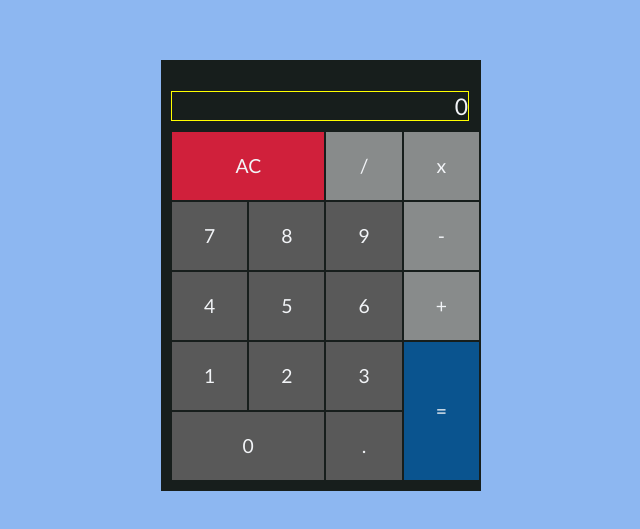
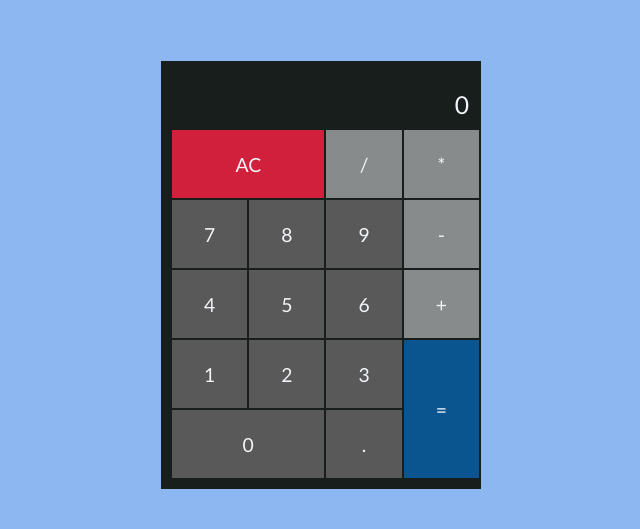
Before and after one commit to Mhkazzaz/calculator, a React (Create React App) app: page / in a window 1280 px wide. Shown: the part 125-654 px from the top of the page, without its empty margins (319-959 px from the left). Built offline with nearby package versions, Linux system fonts and the light colour scheme.

Commit message:
Finished & Refactored

```diff
--- a/src/App.js
+++ b/src/App.js
@@ -1,151 +1,306 @@
+/* eslint-disable no-eval */
 import './App.scss';
 import { useState, useEffect } from 'react'
 
 function App() {
 
-  const [numbers, setNumbers] = useState("0")
   const [term, setTerm] = useState("0")
 
-  const formula = document.getElementById("formula")
+  const [formula, setFormula] = useState("0")
 
-  if (formula) {
-    formula.style.opacity = 1
-  }
+  const [equation, setEquation] = useState(false)
 
-  const addNumbers = (e) => {
 
-      // console.log(`target: ${e.target.className}`)
-      // console.log(`term: ${term}`)
-    const operatorsArr = ["+", "x", "/", "-"];
+  const formulaScreen = document.getElementById("formula")
 
-    if (term.length === 22) {
-      document.getElementById("result").innerHTML = ("DIGIT LIMIT MET")
-      setTimeout(function () {
-        document.getElementById("result").innerHTML = term
-      }, 500);
+  const operatorsArr = ["+", "*", "/", "-"];
+
+  const isTermOperator = operatorsArr.find(operator => operator === term)
+
+
+
+  const digitLimitMet = () => {
+
+      document.getElementById("term").innerHTML = ("DIGIT LIMIT MET")
+
+      setTimeout(function() {
+
+      document.getElementById("term").innerHTML = term
+
+    }, 500);
+
+}
+
+
+
+  const addDigits = (e) => {
+
+    if (formulaScreen) {
+
+     formulaScreen.style.opacity = 1
+
     }
 
-    else if (term === "0") {
-      document.getElementById("formula").style.opacity = 1
-      if (e.target.innerHTML === "0") {
-        setNumbers(numbers)
-        setTerm("0")
-      }
-      else if (e.target.innerHTML === ".") {
-        setNumbers(numbers + ".")
+    if (equation) {
+
+      if (e.target.id === "point") {
+
+        setFormula("0.")
         setTerm("0.")
-      }
-      else if (e.target.className === "numbers" && numbers === "0") {
-        setNumbers(e.target.innerHTML)
+
+      } else if (e.target.className === "numbers") {
+
+        setFormula(e.target.innerHTML)
         setTerm(e.target.innerHTML)
-      }
-      else if (e.target.className === "numbers") {
-        let numbersArr = [];
-        for (let i = 0; i < numbers.length; i++) {
-          numbersArr.push(numbers[i])
-        }
-        const mutableArr = [...numbersArr]
-        mutableArr[mutableArr.length -1] = e.target.innerHTML;
-        setNumbers(mutableArr.join(""))
+
+      } else if (e.target.className === "operators") {
+
+        setFormula(term + e.target.innerHTML)
         setTerm(e.target.innerHTML)
+
+      } else {
+
+        setTerm(0)
+        document.getElementById("formula").style.opacity = 0
+
       }
 
-      else if (e.target.className === "operators") {
-        setNumbers(numbers + e.target.innerHTML)
+      setEquation(!equation)
+
+    } else if (term === "0") {
+
+      document.getElementById("formula").style.opacity = 1
+
+      if (e.target.id === "point") {
+
+        setFormula(formula + ".")
+        setTerm(term + ".")
+
+      } else if (e.target.className === "numbers" && e.target.id !== "zero") {
+
+        setFormula(e.target.innerHTML)
         setTerm(e.target.innerHTML)
+
+      } else if (e.target.className === "operators") {
+
+        setFormula(formula + e.target.innerHTML)
+        setTerm(e.target.innerHTML)
+
+      } else {
+
+        setFormula(formula)
+        setTerm(term)
+
       }
-      // else {
-      //   setNumbers(numbers + e.target.innerHTML)
-      //   setTerm(term + e.target.innerHTML)
-      // }
-    }
 
-    else if (e.target.innerHTML === '.') {
-      let numbersArr = [];
-      for (let i = 0; i < term.length; i++) {
-        numbersArr.push(term[i])
+
+    } else {
+
+      if (e.target.id === "point") {
+
+        let termArr = [];
+        for (let i = 0; i < term.length; i++) {
+          termArr.push(term[i])
+        }
+
+        const decimalPoint = (num) => num === '.';
+        if (!termArr.some(decimalPoint)) {
+
+          setFormula(formula + e.target.innerHTML)
+          setTerm(term + e.target.innerHTML)
+
+        } else {
+
+          setFormula(formula)
+          setTerm(term)
+
+        }
+
+      } else if (e.target.className === "numbers") {
+
+        if (term.length === 22) {
+
+          digitLimitMet();
+
+        } else if (isTermOperator) {
+
+          setFormula(formula + e.target.innerHTML)
+          setTerm(e.target.innerHTML)
+
+        } else {
+
+          setFormula(formula + e.target.innerHTML)
+          setTerm(term + e.target.innerHTML)
+
+        }
+
+      } else if (e.target.className === "operators") {
+
+        let formulaArr = [];
+        for (let i = 0; i < formula.length; i++) {
+
+          formulaArr.push(formula[i])
+
+        }
+
+        let mutableArr = [...formulaArr]
+
+        if (isTermOperator) {
+
+          if (e.target.id === "minus") {
+
+            if (operatorsArr.find(operator => operator === (formulaArr[formulaArr.length - 2]))) {
+
+              setFormula(formula)
+              setTerm(term)
+
+            } else {
+
+              setFormula(formula + e.target.innerHTML)
+              setTerm(e.target.innerHTML)
+
+            }
+
+          } else {
+
+            if (operatorsArr.find(operator => operator === (formulaArr[formulaArr.length - 2]))) {
+
+              mutableArr.splice(-2, 2, e.target.innerHTML)
+              setFormula(mutableArr.join(""))
+              setTerm(e.target.innerHTML)
+
+            } else {
+
+              mutableArr[mutableArr.length - 1] = e.target.innerHTML
+
+              setFormula(mutableArr.join(""))
+              setTerm(e.target.innerHTML)
+
+            }
+
+          }
+
+
+
+        } else {
+
+          setFormula(formula + e.target.innerHTML)
+          setTerm(e.target.innerHTML)
+
+        }
+
+      } else {
+
+        setFormula(formula + e.target.innerHTML)
+        setTerm(term + e.target.innerHTML)
+
       }
-      const decimalPoint = (num) => num  === '.';
-      if (!numbersArr.some(decimalPoint)) {
-      setNumbers(numbers + e.target.innerHTML)
-      setTerm(term + e.target.innerHTML)
-      }
-    }
 
-    else if (e.target.className === "operators") {
-      if (operatorsArr.find(n => n === term)) {
-      setTerm(term)
-      }
-      else if (term === "0") {
-        console.log("Target Operators - Term = 0")
-        setNumbers(numbers)
-      }
-      else if (!(operatorsArr.find(element => element === numbers[numbers.length -1]))) {
-        setNumbers(numbers + String(e.target.innerHTML))
-        setTerm(e.target.innerHTML)
-      }
-      else {
-        setTerm("e.target.innerHTML")
-      }
-    }
-
-    else if ((operatorsArr.find(n => n === term)) && (e.target.className === "numbers")) {
-      setTerm(e.target.innerHTML)
-      setNumbers(numbers + String(e.target.innerHTML))
-    }
-
-    else {
-    setNumbers(numbers + String(e.target.innerHTML))
-    setTerm(term + String(e.target.innerHTML))
     }
 
   }
 
-  const deleteNumbers = () => {
-    setNumbers("0")
+  const clear = () => {
+
+    setFormula("0")
     setTerm("0")
     document.getElementById("formula").style.opacity = 0;
+
   }
 
   useEffect(() => {
-    document.getElementById("ac").addEventListener("click", deleteNumbers)
-    return() => {
-      document.getElementById("ac").removeEventListener("click", deleteNumbers)
+
+    document.getElementById("ac").addEventListener("click", clear)
+
+    return () => {
+
+      document.getElementById("ac").removeEventListener("click", clear)
+
     }
+
   })
 
+
+  const getAns = (e) => {
+
+    if (!equation) {
+
+      if (!isTermOperator) {
+
+        let formulaArr = [];
+        for (let i = 0; i < formula.length; i++) {
+
+          formulaArr.push(formula[i])
+
+        }
+
+        for (let i = 0; i < formulaArr.length; i++) {
+
+          if (formulaArr[i] === "-" && formulaArr[i + 1] === "-") {
+
+              formulaArr.splice(i, 2, "+")
+
+          }
+
+        }
+
+      const formulaEquation = formulaArr.join("")
+
+      setFormula(`${formula} ${e.target.innerHTML} ${String(eval(formulaEquation))}`)
+      setTerm(String(eval(formulaEquation)))
+
+      setEquation(!equation)
+
+      }
+
+    }
+
+  }
+
+  useEffect(() => {
+
+    document.getElementById("equal").addEventListener("click", getAns)
+
+    return () => {
+
+      document.getElementById("equal").removeEventListener("click", getAns)
+
+    }
+
+  })
 
   return (
     <>
       <div id="container">
         <div id="calculator">
           <div id="screen">
-            <div id="formula">{numbers}</div>
-            <div id="result">{term}</div>
+            <div id="formula">{formula}</div>
+            <div id="term">{term}</div>
           </div>
-          <div id="button-wrapper">
-            <button                                             id="ac">AC</button>
-            <button onClick={addNumbers} className="operators" id="divide">/</button>
-            <button onClick={addNumbers} className="operators" id="multiply">x</button>
-            <button onClick={addNumbers} className="numbers"    id="7">7</button>
-            <button onClick={addNumbers} className="numbers"    id="8">8</button>
-            <button onClick={addNumbers} className="numbers"    id="9">9</button>
-            <button onClick={addNumbers} className="operators" id="subtract">-</button>
-            <button onClick={addNumbers} className="numbers"    id="4">4</button>
-            <button onClick={addNumbers} className="numbers"    id="5">5</button>
-            <button onClick={addNumbers} className="numbers"    id="6">6</button>
-            <button onClick={addNumbers} className="operators" id="add">+</button>
-            <button onClick={addNumbers} className="numbers"    id="1">1</button>
-            <button onClick={addNumbers} className="numbers"    id="2">2</button>
-            <button onClick={addNumbers} className="numbers"    id="3">3</button>
-            <button                                             id="equal">=</button>
-            <button onClick={addNumbers} className="numbers"    id="zero">0</button>
-            <button onClick={addNumbers} className="numbers"    id="point">.</button>
+          <div id="buttons-wrapper">
+            <button                                            id="ac">AC</button>
+            <button onClick={addDigits} className="operators"  id="divide">/</button>
+            <button onClick={addDigits} className="operators"  id="multiply">*</button>
+            <button onClick={addDigits} className="numbers"    id="7">7</button>
+            <button onClick={addDigits} className="numbers"    id="8">8</button>
+            <button onClick={addDigits} className="numbers"    id="9">9</button>
+            <button onClick={addDigits} className="operators"  id="minus">-</button>
+            <button onClick={addDigits} className="numbers"    id="4">4</button>
+            <button onClick={addDigits} className="numbers"    id="5">5</button>
+            <button onClick={addDigits} className="numbers"    id="6">6</button>
+            <button onClick={addDigits} className="operators"  id="add">+</button>
+            <button onClick={addDigits} className="numbers"    id="1">1</button>
+            <button onClick={addDigits} className="numbers"    id="2">2</button>
+            <button onClick={addDigits} className="numbers"    id="3">3</button>
+            <button                                            id="equal">=</button>
+            <button onClick={addDigits} className="numbers"    id="zero">0</button>
+            <button onClick={addDigits} className="numbers"    id="point">.</button>
           </div>
         </div>
       </div>
     </>
   );
+
 }
 
 export default App;
--- a/src/App.scss
+++ b/src/App.scss
@@ -1,49 +1,59 @@
 * {
+
     color: #F2F4F7;
     font-family: 'Trebuchet MS', 'Lucida Sans Unicode', 'Lucida Grande', 'Lucida Sans', Arial, sans-serif;
     font-size: 1.1rem;
     font-weight: 500;
+
 }
 
 #container {
+
     display: grid;
     width: 100vw;
     height: 100vh;
     background-color: #8DB7F1;
     justify-content: center;
     align-content: center;
+
 }
 
 #calculator {
+
     width: 300px;
     height: auto;
     background-color: #171E1C;
     padding: 10px;
+
 }
 
 #screen {
+
     padding-right: 2px;
     text-align: right;
-    // outline: 1px solid green;
     word-wrap: break-word;
+
+    #formula {
+
+    opacity: 0;
+    font-size: 0.9rem;
+    color: rgb(255, 187, 0)
+
+    }
+
+    #term {
+
+        font-size: 1.4rem;
+
+    }
+
 
 }
 
-#formula {
-    border: 1px solid red;
-    // height: 20px;
-    opacity: 0;
-    font-size: 0.9rem;
-    color: rgb(255, 187, 0)
-}
-
-#result {
-    border: 1px solid yellow;
-    font-size: 1.3rem;
-}
 
 
-#button-wrapper {
+#buttons-wrapper {
+
     margin-top: 10px;
     width: 300px;
     height: 350px;
@@ -55,36 +65,51 @@
     '. . . .'
     '. . . equal'
     'zero zero . equal'
+
 }
 
 button {
+
     padding: 15px 32px;
     border: 1px solid #171E1C
+
 }
 
 button:hover {
+
     color: #171E1C;
     border: 1px solid #C0C0C0
+
 }
 
 #ac {
+
     grid-area: ac;
     background-color: #D0203B;
+
 }
 
 #equal {
+
     grid-area: equal;
     background-color: #0A548F;
+
 }
 
 #zero {
+
     grid-area: zero;
+
 }
 
 .operators {
+
     background-color: #888b8b;
+
 }
 
 .numbers {
+
     background-color: #595959;
+
 }
```
